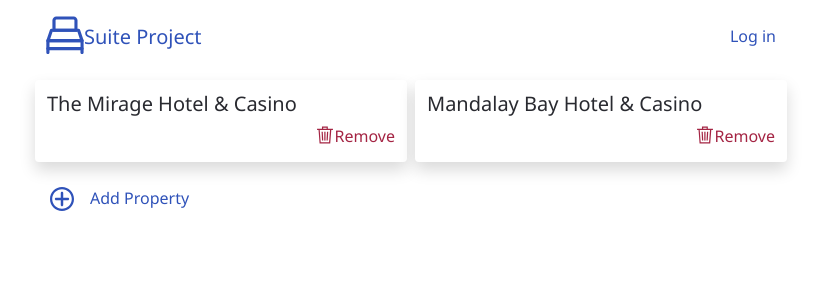
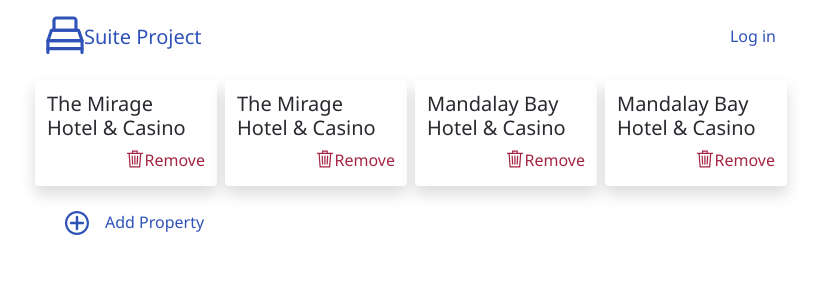
Before and after one commit to jysfc/suite-project-mpa, a React (Create React App) app: page /select-property in a window 1280 px wide. Shown: the top 300 px of the page, without its empty margins (225-1046 px from the left). Built offline with nearby package versions, Linux system fonts and the light colour scheme.

Commit message:
iterate select props

```diff
--- a/src/components/pages/SelectProperty.js
+++ b/src/components/pages/SelectProperty.js
@@ -3,30 +3,19 @@
 import { Link } from "react-router-dom";
 import RemoveIcon from "../../icons/remove.svg";
 import AddIcon from "../../icons/add.svg";
+import Property from "../ui/Property";
+import suites from "../../data/suites";
 
 export default function SelectProperty() {
    return (
       <AppTemplate>
          <div className="row ">
             {/* <!-- Property 1 --> */}
-            <div className="col mb-4 mr-2 shadow p-3 mb-5 bg-white rounded">
-               <Link
-                  to="edit-property"
-                  className="text-dark text-decoration-none"
-                  type="button"
-               >
-                  <h5>The Mirage Hotel & Casino</h5>
-               </Link>
-               <p> </p>
-
-               <Link
-                  to=""
-                  className="text-danger text-decoration-none float-right"
-               >
-                  <img src={RemoveIcon} width="20px" id="hotel-add" alt="" />
-                  Remove
-               </Link>
-            </div>
+            {suites.map((suite) => {
+               return (
+                  <Property property={suite.property} key={suite.propertyId} />
+               );
+            })}
 
             {/* <!-- Property 2 --> */}
             <div className="col mb-4 mr-2 shadow p-3 mb-5 bg-white rounded">
@@ -48,7 +37,6 @@
             </div>
          </div>
          {/* <!-- Property new --> */}
-         <div className="row">
          <div className="col mb-4">
             <Link
                to="edit-property"
@@ -59,7 +47,6 @@
                <p className="d-inline ml-4">Add Property</p>
             </Link>
          </div>
-         </div>
       </AppTemplate>
    );
 }
--- /dev/null
+++ b/src/components/ui/Property.js
@@ -0,0 +1,24 @@
+import React from "react";
+import { Link } from "react-router-dom";
+import RemoveIcon from "../../icons/remove.svg";
+
+export default function Property(props) {
+   return (
+      //<!-- Property -->
+      <div className="col mb-4 mr-2 shadow p-3 mb-5 bg-white rounded">
+         <Link
+            to="edit-property"
+            className="text-dark text-decoration-none"
+            type="button"
+         >
+            <h5>{props.property}</h5>
+         </Link>
+         <p> </p>
+
+         <Link to="" className="text-danger text-decoration-none float-right">
+            <img src={RemoveIcon} width="20px" id="hotel-add" alt="" />
+            Remove
+         </Link>
+      </div>
+   );
+}
--- a/src/data/suites.json
+++ b/src/data/suites.json
@@ -14,6 +14,7 @@
       "propertyPhoneCountryCode": "001",
       "propertyPhoneAreaCode": "702",
       "propertyPhoneNumber": "7917111",
+      "image": "../images/MIRHOS.jpg",
       "squareFt": 1714,
       "maxGuest": 6,
       "totalKingBed": 1,
@@ -46,6 +47,7 @@
       "propertyPhoneCountryCode": "001",
       "propertyPhoneAreaCode": "702",
       "propertyPhoneNumber": "7917111",
+      "image": "../images/MIR2T.jpg",
       "squareFt": 1628,
       "maxGuest": 6,
       "totalKingBed": 1,
@@ -78,6 +80,7 @@
       "propertyPhoneCountryCode": "001",
       "propertyPhoneAreaCode": "702",
       "propertyPhoneNumber": "6327777",
+      "image": "../images/MBPANO.jpg",
       "squareFt": 1450,
       "maxGuest": 6,
       "totalKingBed": 1,
```
Lines whose indentation alone changed are shown as unchanged.
